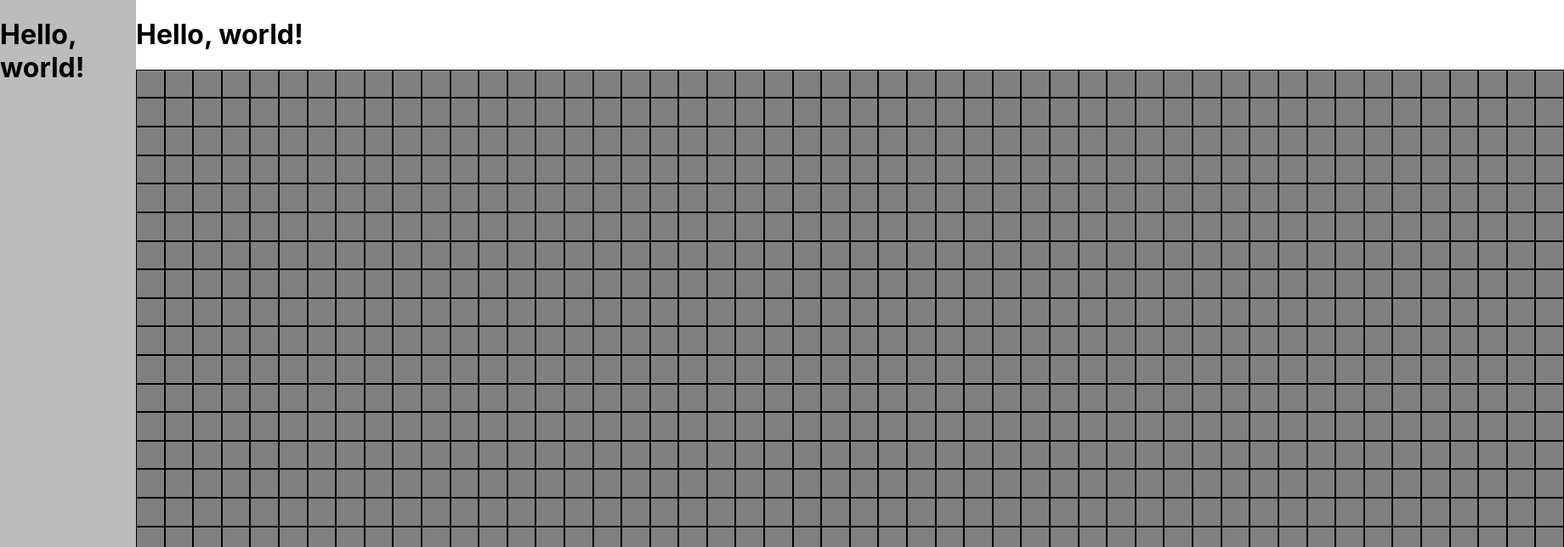
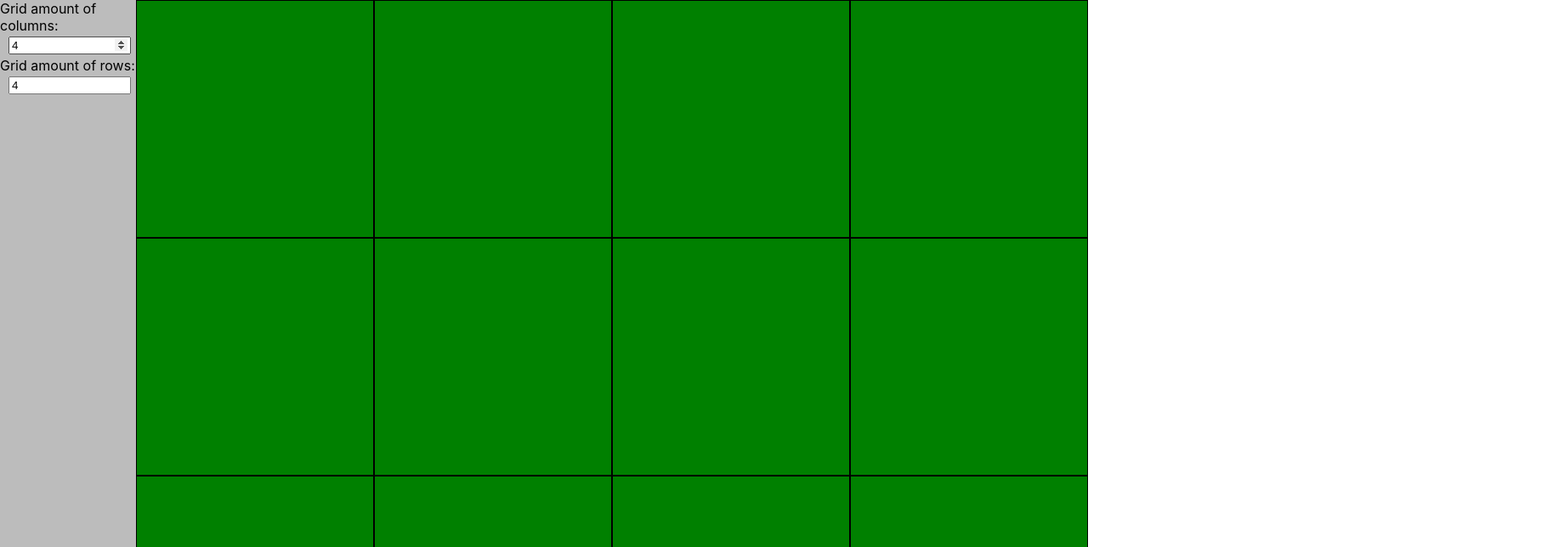
Before and after one commit to kemal1132/smolcamelblog, a Next.js app: page /gameoflife in a window 1280 px wide. Shown: the top 644 px of the page at 85% size, 1840 px wide, since content can reach past the window. Built offline with nearby package versions, Linux system fonts and the light colour scheme.

Commit message:
Added grid column/row control to gameoflife controller, struggled to update the grid(Probably shouldn't handle it in render method), also Didn't create termination logic for resizing down. So a middle of the road commit

```diff
--- a/components/gameOfLife/gameOfLife.js
+++ b/components/gameOfLife/gameOfLife.js
@@ -1,19 +1,23 @@
 //Game of Life
 import React from 'react';
-import styles from "./gameOfLife.module.css";
+import Style from "./gameOfLife.module.css";
 
 export default class GameOfLife extends React.Component {
     constructor(props){
         super(props);
         this.state = {
-            grid: []
+            grid: [],
+
         }
+
+
     }
 
+
+
     render() {
-      let gridrowsize=50;
-      let gridcolsize=50;
-
+      let gridrowsize=this.props.gridRowSize;
+      let gridcolsize=this.props.gridColumnSize;
       //styling the grid
       let columnStyle = "";
       for(let length = 0; length < gridcolsize; length++){
@@ -26,21 +30,27 @@ export default class GameOfLife extends React.Component {
 
 
 
-      let grid = [];
 
-      for(let height = 0; height < gridrowsize; height++){
-        grid[height] = [];
-        for(let length = 0; length < gridcolsize; length++){
-          grid[height][length] = <div className='inactive' key={height.toString()+length.toString()}></div>;
+
+        //TD handling removal of cells when size is changed
+        //TD handling click on cell
+        //TD adding more control
+        //TD adding game of life update logic
+        let grid = this.state.grid;
+
+        for(let height = 0; height < gridrowsize; height++){
+          grid[height] = [];
+          for(let length = 0; length < gridcolsize; length++){
+            grid[height][length] = <div id={height.toString()+"-"+length.toString()} onClick={this.handleClick} className={Style.inactive} position="test" key={height.toString()+"-"+length.toString()+Style.inactive}></div>;
+          }
         }
-      }
 
 
 
       return (
         <div>
-          <h1>Hello, world!</h1>
-          <div className={styles.grid} style={dropzoneStyle}>
+          <div className={Style.grid} style={dropzoneStyle}>
+
             {grid}
           </div>
         </div>
--- a/components/gameOfLife/gameOfLife.module.css
+++ b/components/gameOfLife/gameOfLife.module.css
@@ -1,7 +1,7 @@
 .grid {
     display:grid;
     background-color: grey;
-    width:150%;
+    width:100%;
 
 }
 .grid div {
@@ -16,5 +16,10 @@
 }
 
 .inactive{
-    background-color: none;
+    background-color: green;
 }
+
+.active{
+    background-color: blue;
+
+}
--- a/components/gameOfLife/gameOfLifeController.js
+++ b/components/gameOfLife/gameOfLifeController.js
@@ -8,7 +8,24 @@ import Style from './gameOfLifeController.module.css';
 export default class GameOfLifeController extends React.Component {
     constructor(props){
         super(props);
+        this.state ={gridColumnSize:4, gridRowSize:4};
 
+        this.handleGridColumnSizeChange = this.handleGridColumnSizeChange.bind(this);
+        this.handleGridRowSizeChange = this.handleGridRowSizeChange.bind(this);
+    }
+
+    handleGridColumnSizeChange(event){
+      if(event.target.value < 0){
+        event.target.value = 0;
+      }
+        this.setState({gridColumnSize:event.target.value});
+    }
+
+    handleGridRowSizeChange(event){
+      if(event.target.value < 0){
+        event.target.value = 0;
+      }
+        this.setState({gridRowSize:event.target.value});
     }
 
     render() {
@@ -17,10 +34,17 @@ export default class GameOfLifeController extends React.Component {
         <div>
           <div className={Style.container}>
             <div className={Style.controlPanel}>
-              <h1>Hello, world!</h1>
+              <label>
+                Grid amount of columns:
+                <input className={Style.input} type="number" value={this.state.gridColumnSize} onChange={this.handleGridColumnSizeChange}></input>
+              </label>
+              <label>
+                Grid amount of rows:
+                <input className={Style.input} type="number" value={this.state.gridRowSize} onChange={this.handleGridRowSizeChange}></input>
+              </label>
             </div>
             <div className={Style.controlPanelPlaceHolder}></div>
-            <GameOfLife></GameOfLife>
+            <GameOfLife gridColumnSize={this.state.gridColumnSize} gridRowSize={this.state.gridRowSize}></GameOfLife>
           </div>
         </div>
 
--- a/components/gameOfLife/gameOfLifeController.module.css
+++ b/components/gameOfLife/gameOfLifeController.module.css
@@ -22,3 +22,8 @@
     display:grid;
     grid-template-columns: 10rem calc(100vw - 10rem);
 }
+
+.input{
+    width: 90%;
+    margin: 3px 10px;
+}
```
